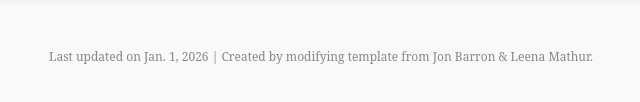
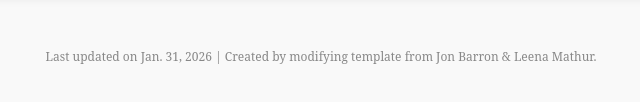
Before and after one commit to Zander-J/zander-j.github.io, a plain HTML site: page index.html in a window 1280 px wide. Shown: the part 5234-5336 px from the top of the page, 319-959 px from the left. Drawn offline with Linux system fonts and the light colour scheme.

Commit message:
first commit

```diff
--- a/index.html
+++ b/index.html
@@ -416,7 +416,7 @@
     </div>
 
     <footer>
-      Last updated on Jan. 1, 2026 | Created by modifying template from Jon Barron & Leena Mathur.
+      Last updated on Jan. 31, 2026 | Created by modifying template from Jon Barron & Leena Mathur.
     </footer>
 
   </div>
```
